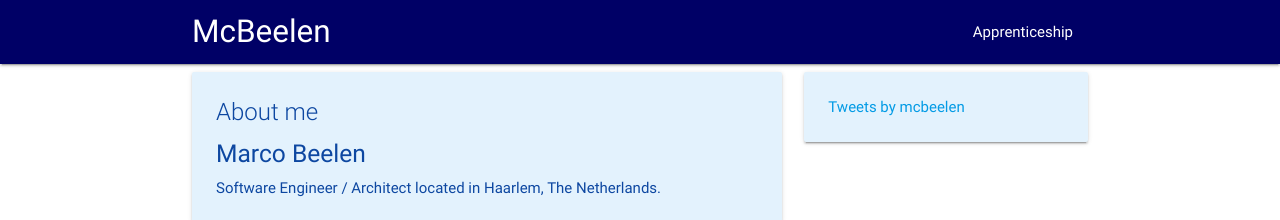
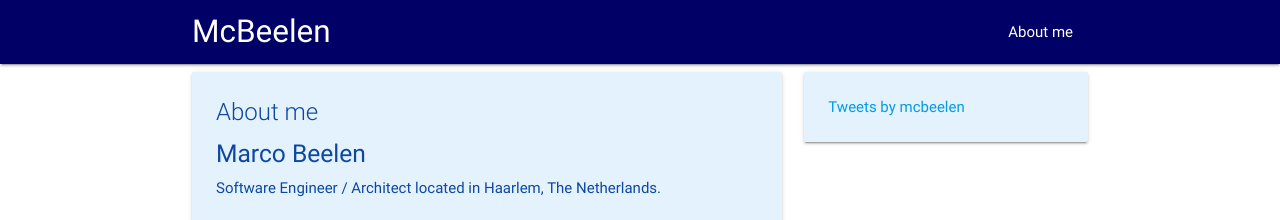
Before and after one commit to mcbeelen/mcbeelen.github.io, a Jekyll site: the page built from index.html, in a window 1280 px wide. Shown: the top 220 px of the page. Built offline with Jekyll 4.4.1, drawn with Linux system fonts in a browser that asks for light colours; comment, search, counter and statistics services are not loaded.

Commit message:
Adjusted header to include link to About Me

```diff
--- a/_layouts/default.html
+++ b/_layouts/default.html
@@ -10,7 +10,7 @@
     <script src="https://cdnjs.cloudflare.com/ajax/libs/materialize/0.100.2/js/materialize.min.js"></script>
 
 
-    <link rel="stylesheet" href="/static/css/mcbeelen.css">
+    <link rel="stylesheet" href="/static/css/mcbeelen.css?v={{site.time}}">
 </head>
 <body>
 
@@ -18,7 +18,7 @@
         <div class="nav-wrapper container">
             <a href="/index.html" class="brand-logo">McBeelen</a>
             <ul id="nav-mobile" class="right hide-on-med-and-down">
-                <li><a href="/apprenticeship.html">Apprenticeship</a> </li>
+                <li><a href="/about.html">About me</a> </li>
             </ul>
         </div>
     </nav>
```
